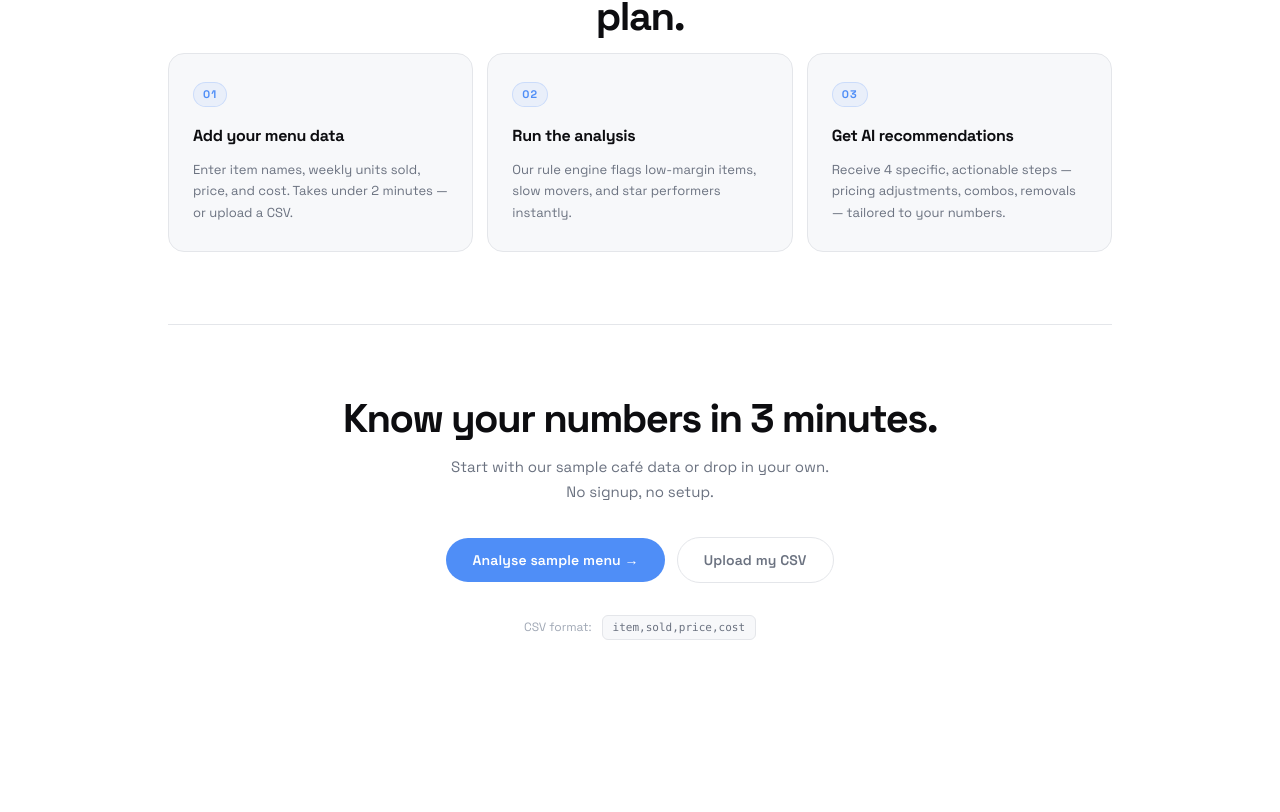
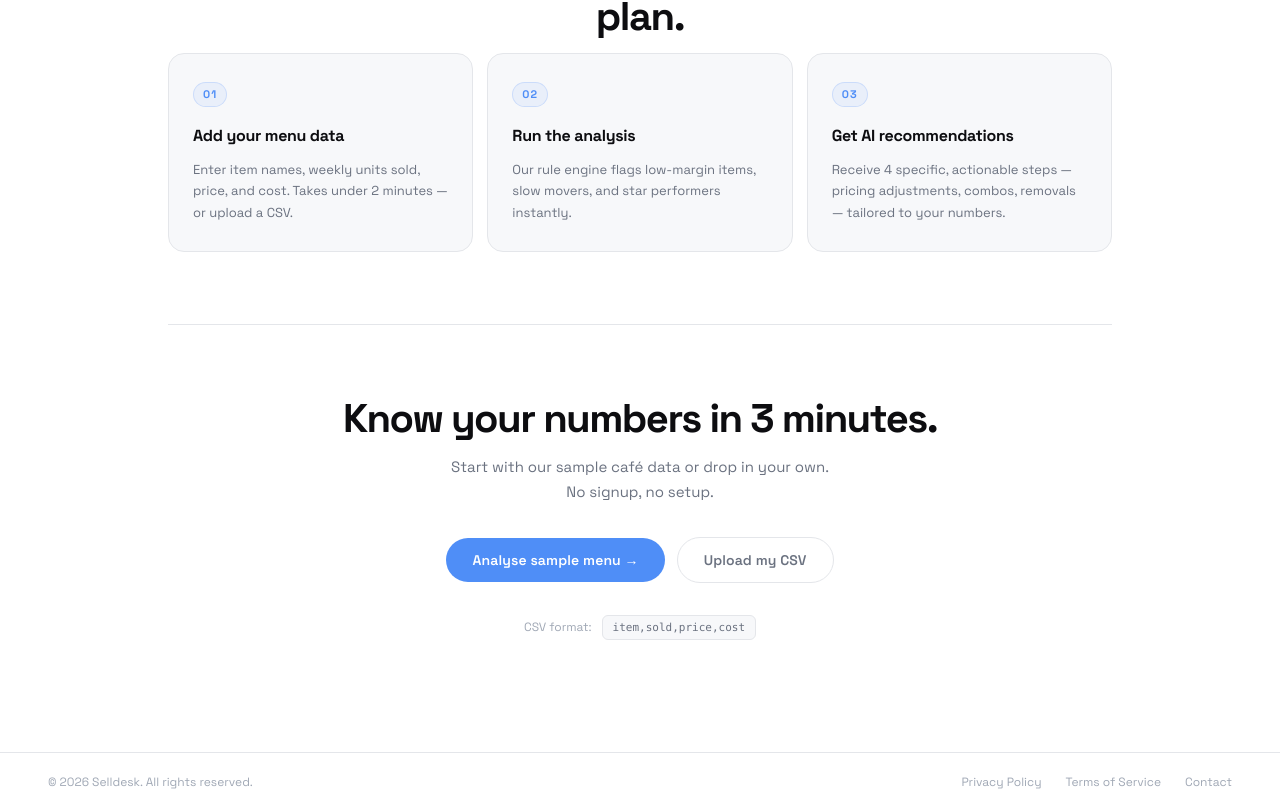
Before and after one commit to Aniruddh-14/selldesk-mvp, a React (Vite) app: page / in a window 1280 px wide. Shown: the part 1464-2276 px from the top of the page. Before the commit the page ends 2216 px from the top, so only its background shows below. Built offline with nearby package versions, Linux system fonts and the light colour scheme; no server answers.

Commit message:
Add footer with copyright, privacy policy, terms, contact

```diff
--- a/src/App.css
+++ b/src/App.css
@@ -42,6 +42,43 @@
   max-width: 1040px;
   width: 100%;
   margin: 0 auto;
+}
+
+/* ─── Footer ─────────────────────────────────────────────── */
+.app-footer {
+  display: flex;
+  align-items: center;
+  justify-content: space-between;
+  padding: 20px 48px;
+  border-top: 1px solid var(--border);
+  margin-top: auto;
+}
+
+.app-footer-copy {
+  font-size: 12px;
+  color: var(--text-muted);
+}
+
+.app-footer-links {
+  display: flex;
+  gap: 24px;
+}
+
+.app-footer-links a {
+  font-size: 12px;
+  color: var(--text-muted);
+  text-decoration: none;
+  transition: color 0.15s;
+}
+.app-footer-links a:hover { color: var(--text); }
+
+@media (max-width: 768px) {
+  .app-footer {
+    flex-direction: column;
+    gap: 12px;
+    padding: 20px;
+    text-align: center;
+  }
 }
 
 /* ─── Shared buttons ──────────────────────────────────────── */
--- a/src/App.jsx
+++ b/src/App.jsx
@@ -67,6 +67,15 @@ export default function App() {
           )}
         </AnimatePresence>
       </main>
+
+      <footer className="app-footer">
+        <span className="app-footer-copy">© 2026 Selldesk. All rights reserved.</span>
+        <nav className="app-footer-links">
+          <a href="#">Privacy Policy</a>
+          <a href="#">Terms of Service</a>
+          <a href="#">Contact</a>
+        </nav>
+      </footer>
     </div>
   )
 }
```
